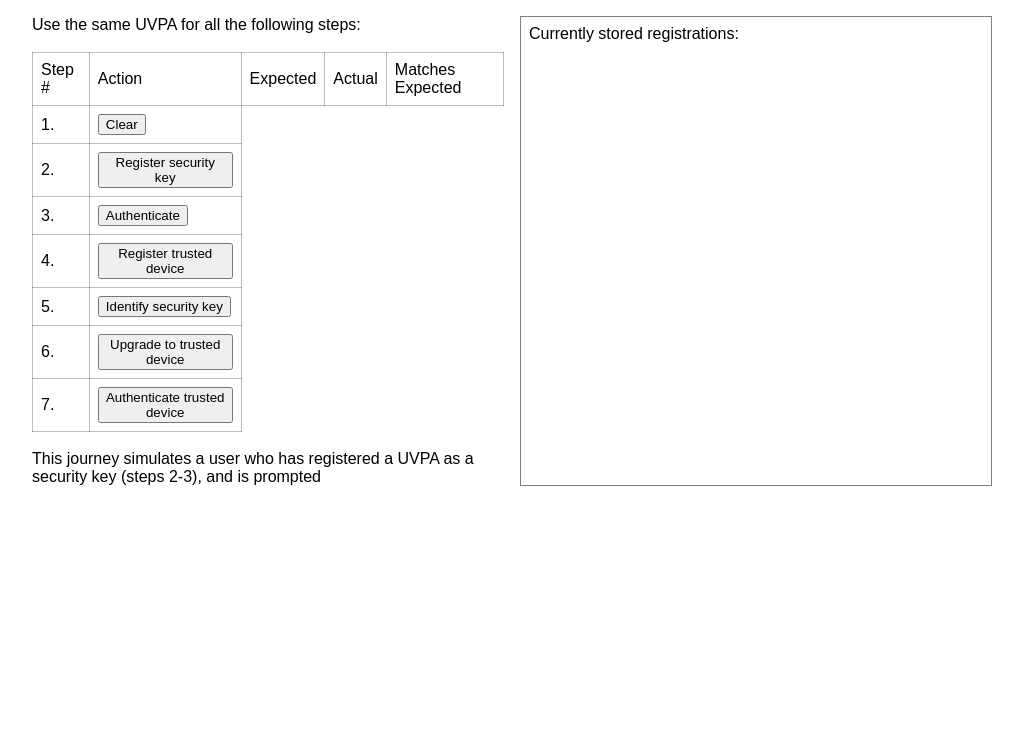
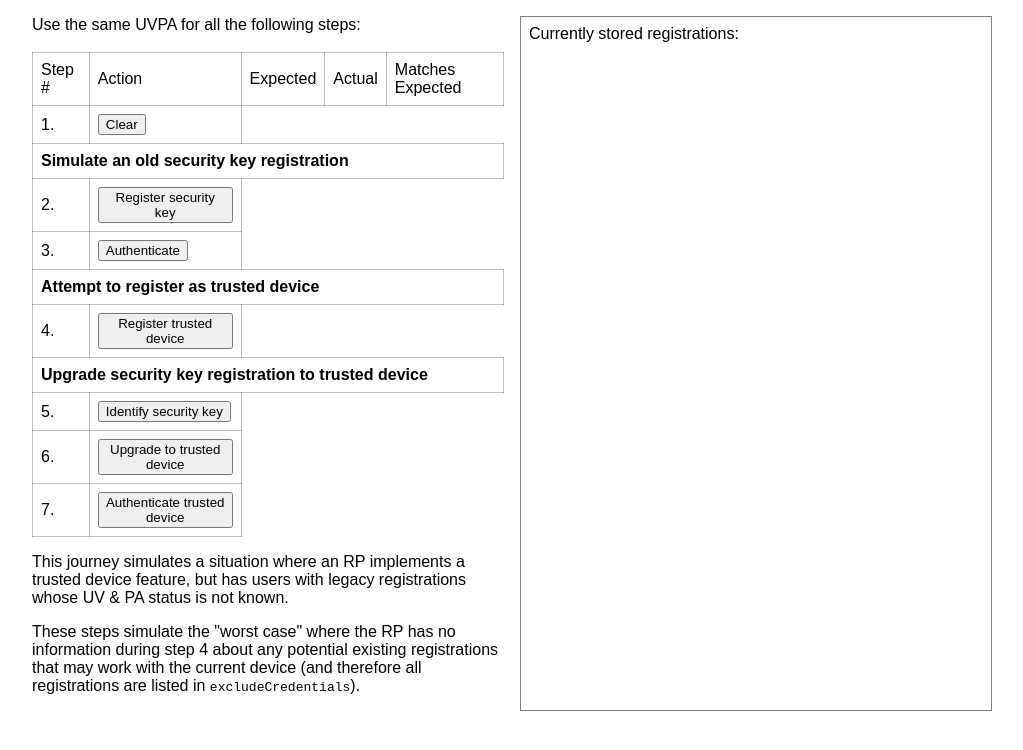
Before and after one commit to lgarron/webauthn-user-journeys, a website: page src/upgrade/index.html in a window 1280 px wide. Shown: the whole page, without its empty margins (128-1151 px from the left). Drawn offline with Linux system fonts and the light colour scheme.

Commit message:
FREEZE.unindexed

```diff
--- a/src/index.css
+++ b/src/index.css
@@ -23,6 +23,10 @@ user-journey table {
 user-journey td {
   padding: 0.5em;
   border: 1px solid rgba(0, 0, 0, 0.25);
+}
+
+.tsection {
+  font-weight: bold;
 }
 
 database-view {
--- a/src/upgrade/index.html
+++ b/src/upgrade/index.html
@@ -26,6 +26,11 @@
           <td>1.</td>
           <td><button class="clear-registrations">Clear</button></td>
         </tr>
+      </tbody>
+      <tbody>
+        <tr>
+          <td colspan="5" class="tsection">Simulate an old security key registration</td>
+        </tr>
         <tr>
           <td>2.</td>
           <td><button class="register-security-key">Register security key</button></td>
@@ -34,9 +39,19 @@
           <td>3.</td>
           <td><button class="auth-any-registration">Authenticate</button></td>
         </tr>
+      </tbody>
+      <tbody>
+        <tr>
+          <td colspan="5" class="tsection">Attempt to register as trusted device</td>
+        </tr>
         <tr>
           <td>4.</td>
           <td><button class="register-trusted-device">Register trusted device</button></td>
+        </tr>
+      </tbody>
+      <tbody>
+        <tr>
+          <td colspan="5" class="tsection">Upgrade security key registration to trusted device</td>
         </tr>
         <tr>
           <td>5.</td>
@@ -52,8 +67,17 @@
         </tr>
       </tbody>
     </table>
-    <br>
-    This journey simulates a user who has registered a UVPA as a security key (steps 2-3), and is prompted
+    <p>
+      This journey simulates a situation where an RP implements a trusted device
+      feature, but has users with legacy registrations whose UV & PA status is not
+      known.
+    </p>
+    <p>
+      These steps simulate the &quot;worst case&quot; where the RP has no
+      information during step 4 about any potential existing registrations that
+      may work with the current device (and therefore all registrations are
+      listed in <code>excludeCredentials</code>).
+    </p>
   </user-journey>
   <database-view>
     Currently stored registrations:
```
